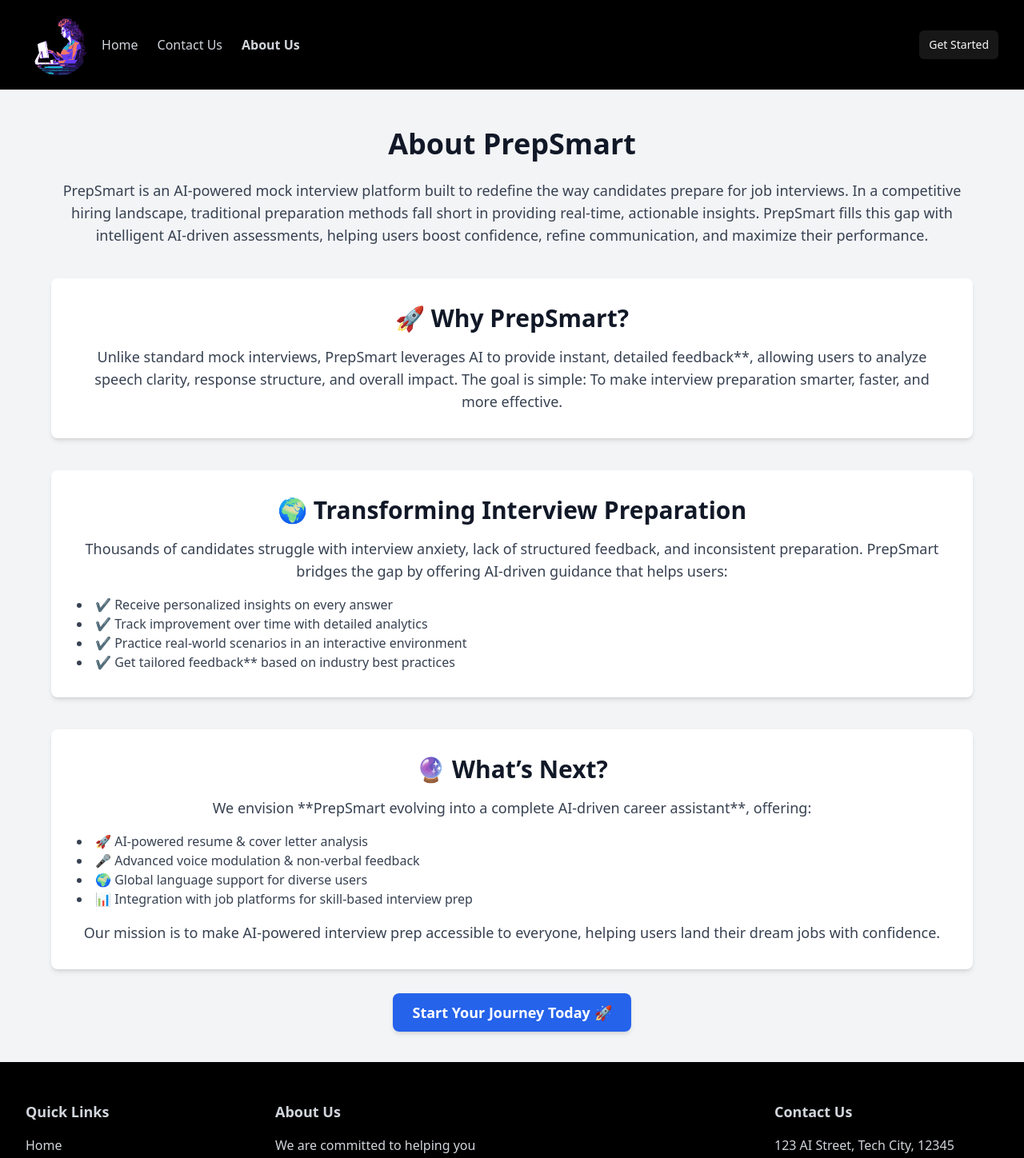
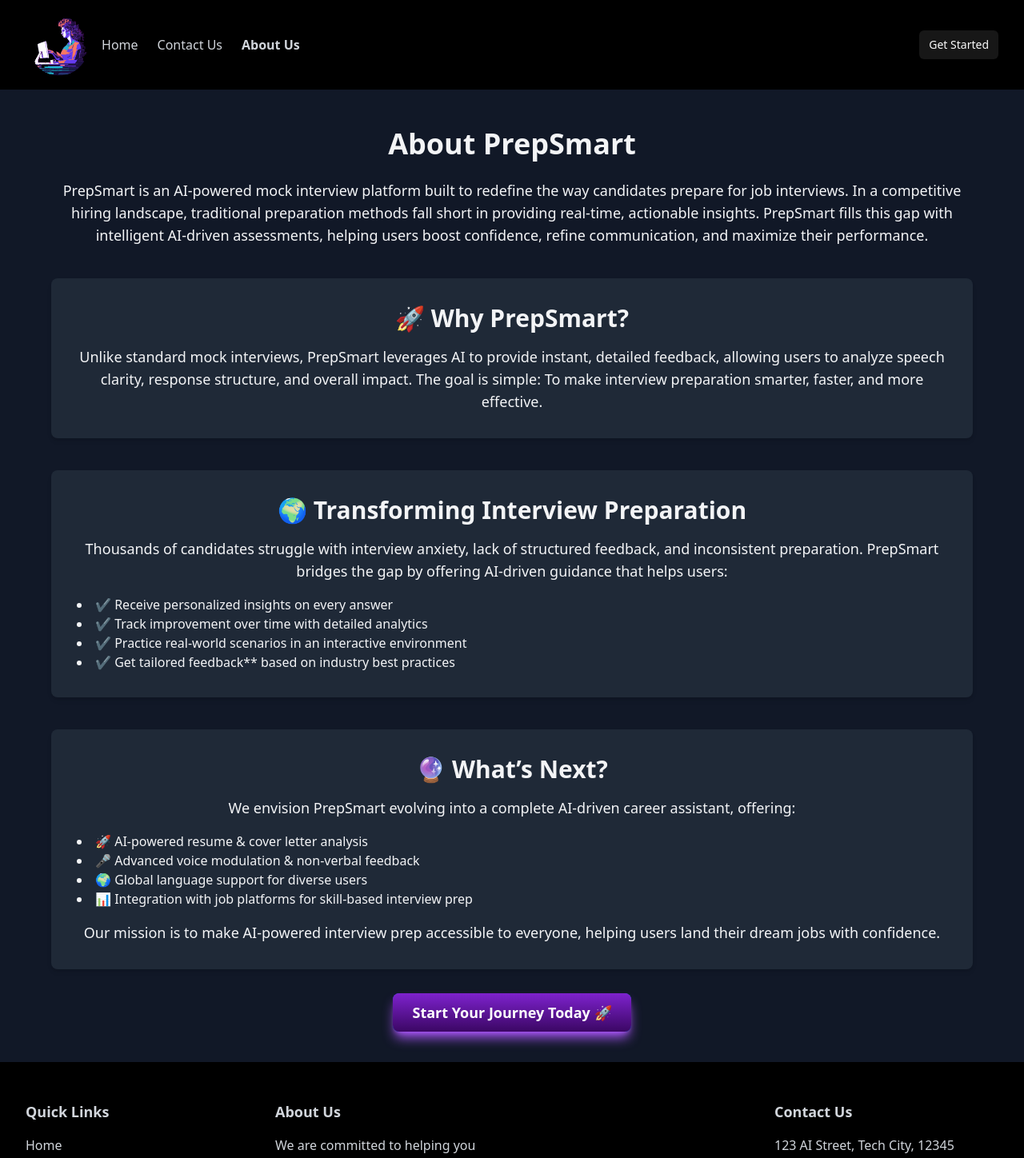
Before and after one commit to 11Yashyadav/PrepSmart, a React (Vite) app: page /about in a window 1280 px wide. Shown: the top 1448 px of the page at 80% size. Built offline with nearby package versions, Linux system fonts and the light colour scheme; no server answers.

Commit message:
about section theme updated

```diff
--- a/src/routes/about.tsx
+++ b/src/routes/about.tsx
@@ -2,15 +2,15 @@ import React from "react";
 
 const About: React.FC = () => {
   return (
-    <section className="bg-gray-100 py-12 px-6 md:px-16">
+    <section className="bg-gray-900 py-12 px-6 md:px-16">
       <div className="max-w-6xl mx-auto text-center">
         {/* Heading */}
-        <h2 className="text-4xl font-bold text-gray-900 mb-6">
+        <h2 className="text-4xl font-bold text-gray-100 mb-6">
           About PrepSmart
         </h2>
 
         {/* Introduction */}
-        <p className="text-lg text-gray-700 mb-6">
+        <p className="text-lg text-gray-100 mb-6">
           PrepSmart is an AI-powered mock interview platform built to redefine
           the way candidates prepare for job interviews. In a competitive hiring
           landscape, traditional preparation methods fall short in providing
@@ -20,29 +20,29 @@ const About: React.FC = () => {
         </p>
 
         {/* Unique Value Proposition */}
-        <div className="mt-10 bg-white shadow-md p-8 rounded-lg">
-          <h3 className="text-3xl font-semibold text-gray-900 mb-4">
+        <div className="mt-10 bg-gray-800 shadow-md p-8 rounded-lg">
+          <h3 className="text-3xl font-semibold text-gray-100 mb-4">
             🚀 Why PrepSmart?
           </h3>
-          <p className="text-lg text-gray-700">
+          <p className="text-lg text-gray-100">
             Unlike standard mock interviews, PrepSmart leverages AI to provide
-            instant, detailed feedback**, allowing users to analyze speech
+            instant, detailed feedback, allowing users to analyze speech
             clarity, response structure, and overall impact. The goal is simple:
             To make interview preparation smarter, faster, and more effective.
           </p>
         </div>
 
         {/* User Impact */}
-        <div className="mt-10 bg-white shadow-md p-8 rounded-lg">
-          <h3 className="text-3xl font-semibold text-gray-900 mb-4">
+        <div className="mt-10 bg-gray-800 shadow-md p-8 rounded-lg">
+          <h3 className="text-3xl font-semibold text-gray-100 mb-4">
             🌍 Transforming Interview Preparation
           </h3>
-          <p className="text-lg text-gray-700">
+          <p className="text-lg text-gray-100">
             Thousands of candidates struggle with interview anxiety, lack of
             structured feedback, and inconsistent preparation. PrepSmart bridges
             the gap by offering AI-driven guidance that helps users:
           </p>
-          <ul className="text-gray-700 text-left mt-4 list-disc list-inside">
+          <ul className="text-gray-100 text-left mt-4 list-disc list-inside">
             <li>✔️ Receive personalized insights on every answer</li>
             <li>✔️ Track improvement over time with detailed analytics</li>
             <li>
@@ -53,15 +53,15 @@ const About: React.FC = () => {
         </div>
 
         {/* Future Vision */}
-        <div className="mt-10 bg-white shadow-md p-8 rounded-lg">
-          <h3 className="text-3xl font-semibold text-gray-900 mb-4">
+        <div className="mt-10 bg-gray-800 shadow-md p-8 rounded-lg">
+          <h3 className="text-3xl font-semibold text-gray-100 mb-4">
             🔮 What’s Next?
           </h3>
-          <p className="text-lg text-gray-700">
-            We envision **PrepSmart evolving into a complete AI-driven career
-            assistant**, offering:
+          <p className="text-lg text-gray-100">
+            We envision PrepSmart evolving into a complete AI-driven career
+            assistant, offering:
           </p>
-          <ul className="text-gray-700 text-left mt-4 list-disc list-inside">
+          <ul className="text-gray-100 text-left mt-4 list-disc list-inside">
             <li>🚀 AI-powered resume & cover letter analysis</li>
             <li>🎤 Advanced voice modulation & non-verbal feedback</li>
             <li>🌍 Global language support for diverse users</li>
@@ -69,7 +69,7 @@ const About: React.FC = () => {
               📊 Integration with job platforms for skill-based interview prep
             </li>
           </ul>
-          <p className="text-lg text-gray-700 mt-4">
+          <p className="text-lg text-gray-100 mt-4">
             Our mission is to make AI-powered interview prep accessible to
             everyone, helping users land their dream jobs with confidence.
           </p>
@@ -78,8 +78,8 @@ const About: React.FC = () => {
         {/* Call to Action */}
         <div className="mt-10">
           <a
-            href="/get-started"
-            className="px-6 py-3 bg-blue-600 text-white text-lg font-semibold rounded-lg shadow-md hover:bg-blue-700 transition"
+            href="/generate"
+            className="px-6 py-3 bg-blue-600 text-white text-lg font-semibold rounded-lg bg-gradient-to-b from-purple-700 to-purple-950 hover:from-purple-700 hover:to-purple-900 shadow-lg shadow-purple-500/100 transition-transform transform hover:scale-105"
           >
             Start Your Journey Today 🚀
           </a>
--- a/src/routes/home.tsx
+++ b/src/routes/home.tsx
@@ -20,66 +20,76 @@ const HomePage = () => {
 
   const faqs = [
     {
-      question: "What is Mock Interviewer AI?",
+      question: "What is PrepSmart?",
       answer:
-        "Mock Interviewer AI is a platform that helps candidates practice interviews with AI-driven questions and feedback.",
+        "PrepSmart is an AI-powered mock interview platform that provides personalized, role-based interviews with real-time evaluation. It helps candidates refine their skills with AI-driven feedback, making interview preparation more effective and data-driven.",
     },
     {
-      question: "Can I practice interviews for any job in any industry?",
+      question: "How does PrepSmart generate interview questions?",
       answer:
-        "Yes, our platform supports a variety of industries and job roles.",
+        "PrepSmart uses AI models like Gemini AI to generate industry-specific interview questions. The system adapts dynamically based on your job role, experience level, and past performance to create a tailored interview experience.",
+    },
+    {
+      question: "Can I customize my mock interview?",
+      answer:
+        "Yes! PrepSmart allows you to choose your job role, experience level, and interview type (technical, behavioral, or HR). This customization ensures that your practice sessions closely resemble real-world interview scenarios.",
+    },
+    {
+      question: "How does the real-time AI evaluation work?",
+      answer:
+        "Our AI assesses your responses in real time, analyzing aspects such as clarity, tone, confidence, technical depth, and overall response quality. This helps you understand your strengths and areas needing improvement.",
+    },
+    {
+      question: "What kind of feedback will I receive after an interview?",
+      answer:
+        "You'll receive detailed AI-driven feedback that includes a response score, personalized improvement suggestions, and insights into areas such as communication, structure, and content relevance.",
+    },
+    {
+      question: "Can I record and review my interview sessions?",
+      answer:
+        "Yes! PrepSmart lets you record interviews so you can review your responses later. This feature helps track your progress over multiple sessions and refine your answering strategies effectively.",
     },
     {
       question:
-        "Can I practice for any interview round with Mock Interviewer AI?",
+        "How does PrepSmart ensure the relevance of interview questions?",
       answer:
-        "Yes, you can customize interviews for technical, behavioral, and HR rounds.",
+        "PrepSmart continuously updates its question bank based on industry trends, company hiring patterns, and AI analysis of previous interview responses. This ensures up-to-date and relevant practice questions.",
     },
     {
-      question: "How many mock interviews can I take?",
+      question: "Does PrepSmart store my voice and responses?",
       answer:
-        "There is no limit! You can take as many as you need to prepare effectively.",
+        "No, PrepSmart does not permanently store your voice recordings or responses. Your privacy and data security are our top priorities, ensuring a safe and secure interview preparation experience.",
     },
     {
-      question: "What kind of feedback do I receive after an interview?",
+      question: "Can I retake an interview to improve my performance?",
       answer:
-        "You receive AI-generated feedback on your responses, including strengths and areas for improvement.",
+        "Yes! You can take unlimited mock interviews to practice and improve. AI-driven feedback allows you to track progress over time and focus on areas where you need improvement.",
     },
     {
-      question:
-        "How does Mock Interviewer AI ensure the relevance of interview questions?",
+      question: "Does PrepSmart support group or panel interviews?",
       answer:
-        "Our AI adapts questions based on your job role, experience level, and industry trends.",
-    },
-    {
-      question: "Does Mock Interviewer AI store my voice?",
-      answer:
-        "No, we do not store your voice recordings. Privacy is our priority.",
+        "Currently, PrepSmart focuses on AI-driven one-on-one interviews. However, we are working on integrating features for panel interview simulations and peer practice sessions.",
     },
     {
       question: "Can I cancel my subscription at any time?",
-      answer: "Yes, you can cancel anytime without any hidden charges.",
+      answer:
+        "Yes, you can cancel your subscription anytime. There are no hidden fees, and your progress data will remain available until the subscription period ends.",
     },
     {
-      question: "Do you offer any discounts or promotions?",
+      question: "Do you offer discounts or promotions?",
       answer:
-        "Yes, we offer seasonal discounts and student offers. Stay updated on our website!",
+        "Yes! PrepSmart provides seasonal discounts, special offers for students, and referral bonuses. Stay updated with our website or subscribe to our newsletter for exclusive deals.",
     },
     {
       question: "How can I contact customer support?",
       answer:
-        "You can reach us via email or our support chat available on the website.",
-    },
-    {
-      question: "How do I set myself up for success with Mock Interviewer AI?",
-      answer:
-        "Prepare well, choose the right role, and use AI insights to improve after each mock interview.",
+        "You can reach us via email or our live chat support on the website. Our team is available to assist you with any queries regarding the platform, technical issues, or subscription plans.",
     },
     {
       question:
-        "Can I buy mock interviews for my users as an Organization or Enterprise?",
+        "Can companies or organizations use PrepSmart for bulk interviews?",
       answer:
-        "Yes, we offer enterprise solutions. Contact us for bulk purchases and team plans.",
+        "Yes! We offer enterprise solutions that allow companies to conduct large-scale AI-driven mock interviews for multiple candidates. Contact us for customized business plans and bulk interview packages.",
     },
   ];
 
```
